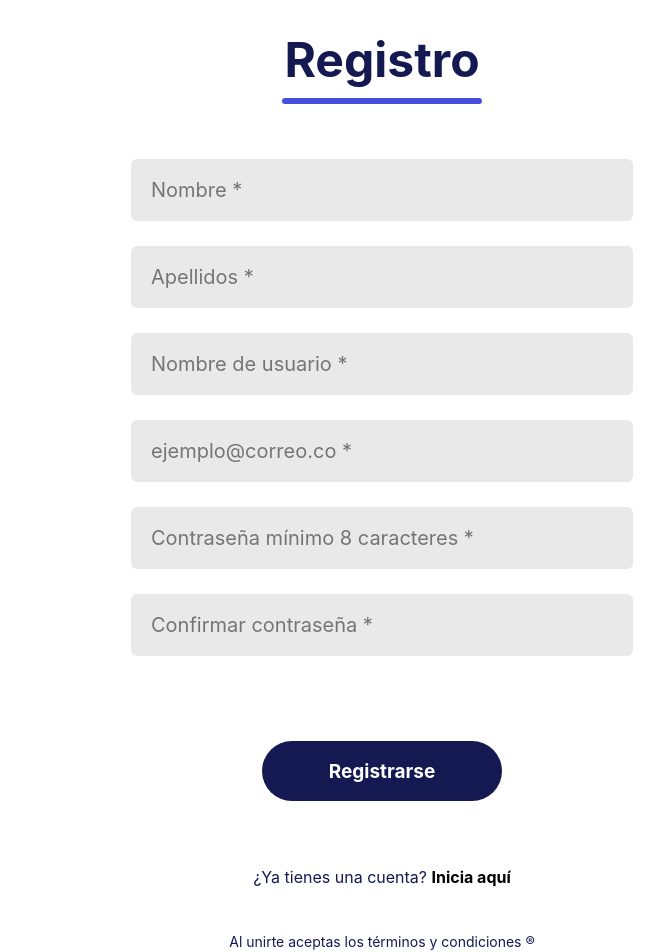
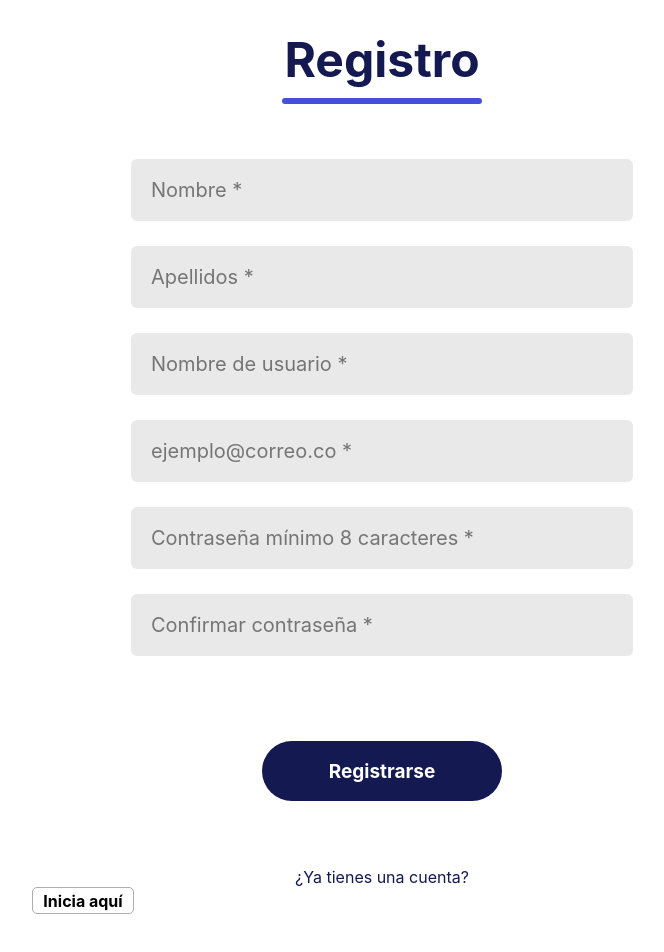
Before and after one commit to KsR4z8v/Picsee-frontend, a React (Vite) app: page /forms/signup in a window 1280 px wide. Shown: the top 952 px of the page, without its empty margins (258-922 px from the left). Built offline with nearby package versions, Linux system fonts and the light colour scheme; no server answers.

Commit message:
Se acomodo el boton iniciar sesion

```diff
--- a/src/components/navbar/NavBar.jsx
+++ b/src/components/navbar/NavBar.jsx
@@ -67,7 +67,7 @@ function NavBar({ openUploadModal }) {
             {!logged ? (
               <li className="menu__item-about item">
                 <NavLink className={"nav-link"} to={"/forms/sign"}>
-                  Inicia sesion
+                  Iniciar sesion
                 </NavLink>
               </li>
             ) : (
--- a/src/components/navbar/navbar.css
+++ b/src/components/navbar/navbar.css
@@ -120,3 +120,14 @@
     border: none;
     background-color: #e6e6e6;
 }
+
+.nav-link{
+    border: 1px solid rgb(173, 173, 173);
+    color: #a7a7a7;
+    width: 100px;
+    height: 25px;
+    display: flex;
+    align-items: center;
+    justify-content: center;
+    border-radius: 5px;
+}
```
